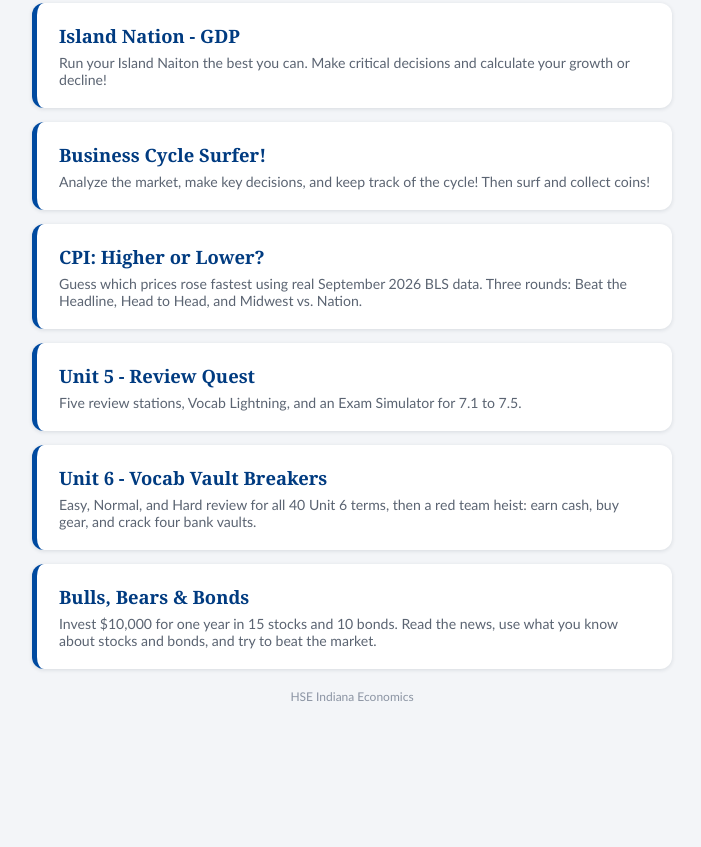
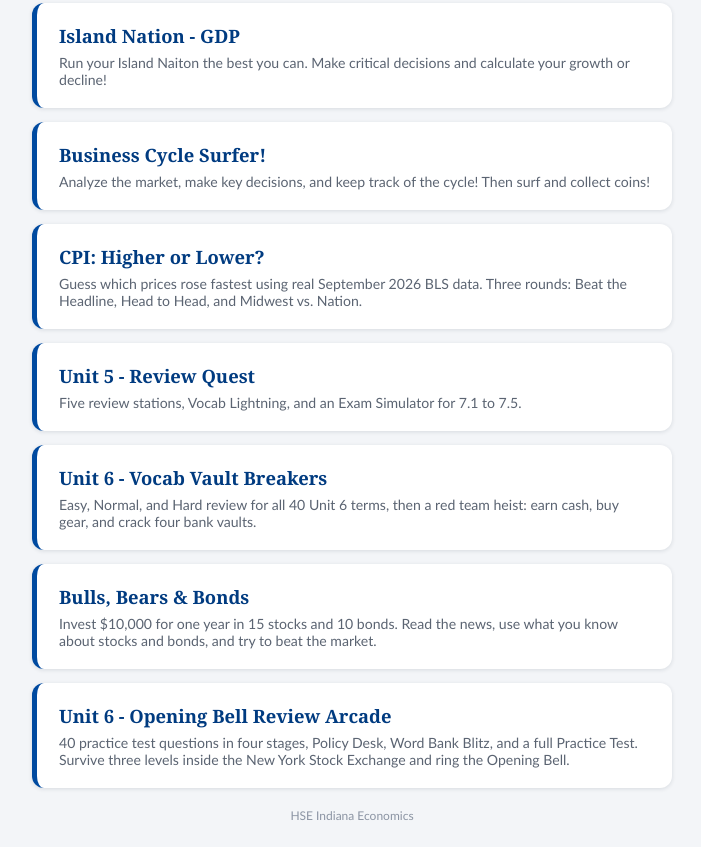
Before and after one commit to mrbrianmoon/hse-econ-games, a plain HTML site: page index.html in a window 1280 px wide. Shown: the part 1057-1904 px from the top of the page, without its empty margins (288-989 px from the left). Before the commit the page ends 1785 px from the top, so only its background shows below. Drawn offline with Linux system fonts and the light colour scheme.

Commit message:
Add Unit 6 - Opening Bell Review Arcade link

```diff
--- a/index.html
+++ b/index.html
@@ -133,6 +133,11 @@
     <p>Invest $10,000 for one year in 15 stocks and 10 bonds. Read the news, use what you know about stocks and bonds, and try to beat the market.</p>
   </a>
 
+    <a class="card" href="unit-6-opening-bell.html">
+    <h2>Unit 6 - Opening Bell Review Arcade</h2>
+    <p>40 practice test questions in four stages, Policy Desk, Word Bank Blitz, and a full Practice Test. Survive three levels inside the New York Stock Exchange and ring the Opening Bell.</p>
+  </a>
+
   <footer>HSE Indiana Economics</footer>
 </div>
 </body>
```
